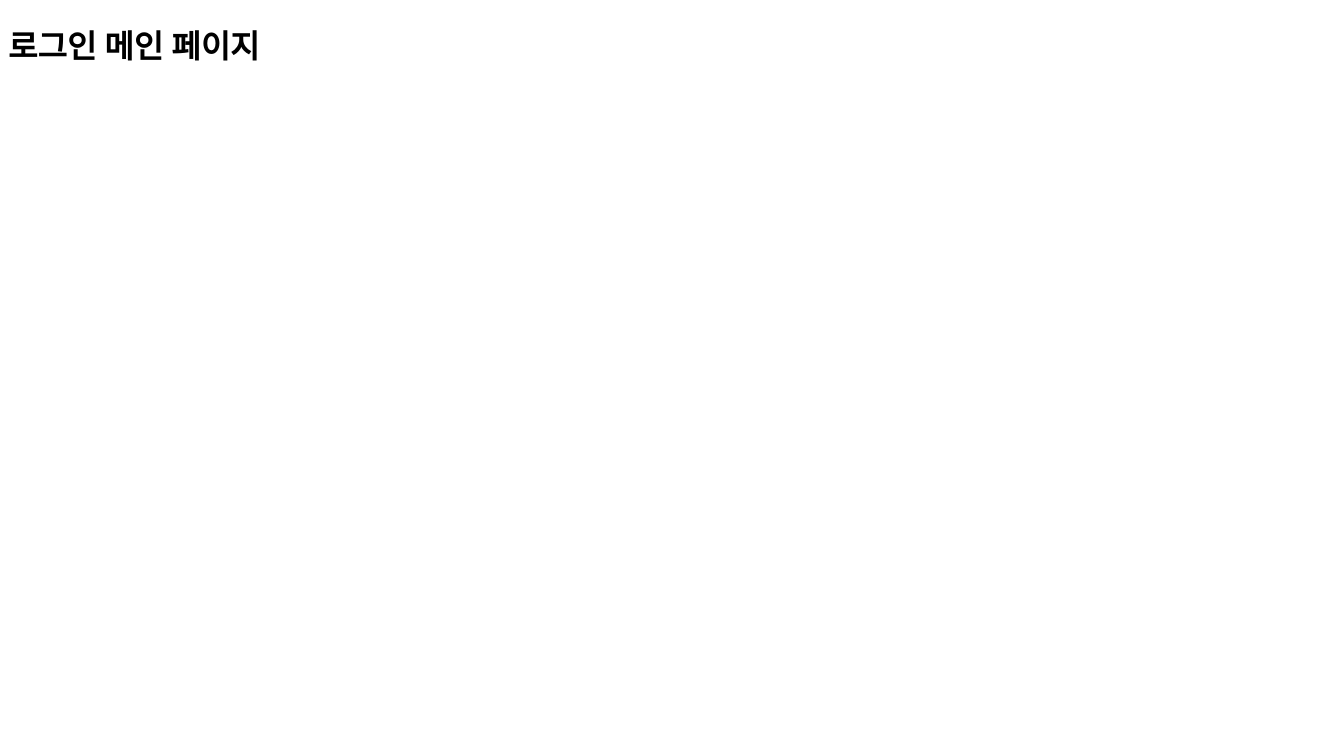
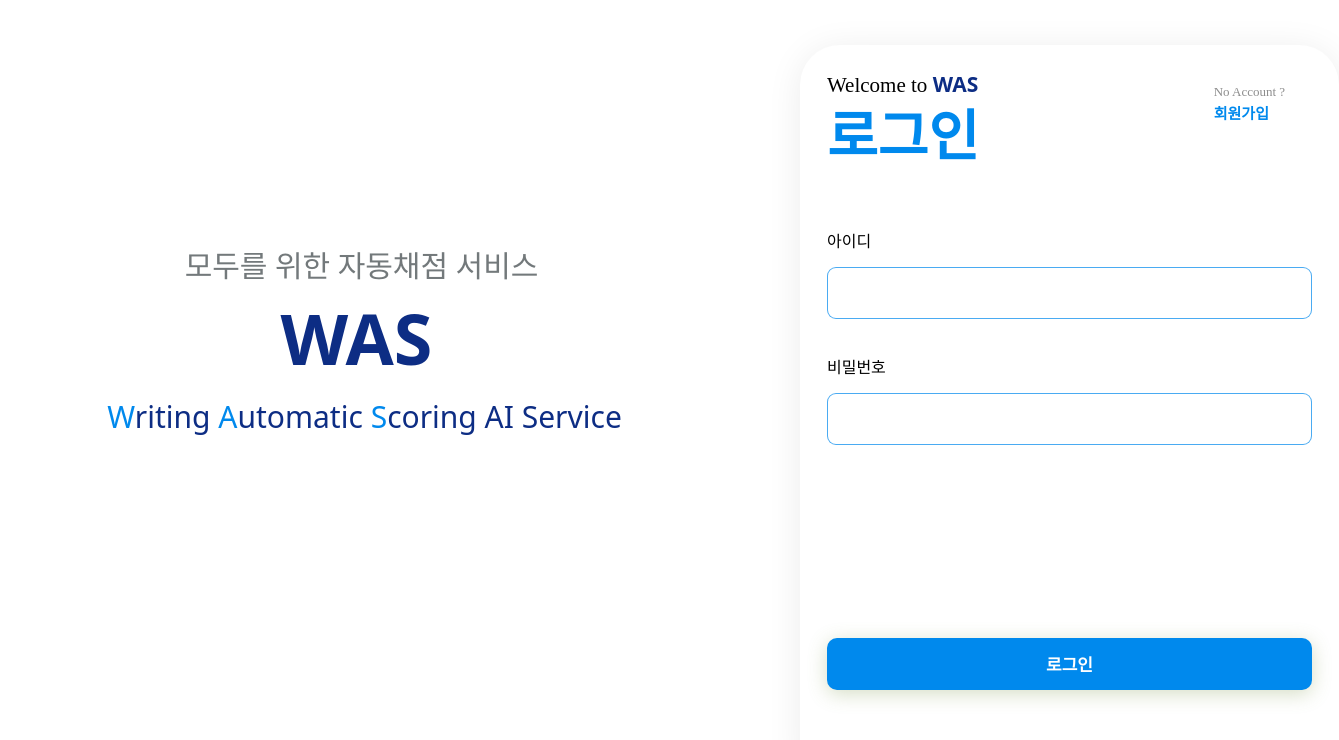
Before and after one commit to WAS-WritingAutomaticScoringAIService/WAS-Front, a React (Create React App) app: page /login in a window 1280 px wide. Shown: the top 740 px of the page, 1339 px wide, since content can reach past the window. Built offline with nearby package versions, Linux system fonts and the light colour scheme.

Commit message:
feat: 로그인페이지 코드 작성

```diff
--- a/src/comb/Login.js
+++ /dev/null
@@ -1,12 +0,0 @@
-//Login.js(로그인 페이지)
-import React from "react";
-
-const Login = () => {
-  return(
-    <div>
-      <h1>로그인 메인 페이지</h1>
-    </div>
-  );
-};
-
-export default Login;
--- a/src/index.js
+++ b/src/index.js
@@ -5,9 +5,10 @@ import { BrowserRouter, Routes, Route } from 'react-router-dom';
 import App from './App';
 import StuMain from './stu/StuMain';
 import ProMain from './pro/ProMain';
-import Login from './comb/Login';
+import Login from './log/Login';
 import CheckTask from './pro/CheckTask';
 import CreateTask from './pro/CreateTask';
+import CreateAccount from './log/CreateAccount';
 
 const rootElement = document.getElementById('root');
 const root = createRoot(rootElement);
@@ -21,6 +22,7 @@ root.render(
       <Route path="/promain" element={<ProMain />} />
       <Route path="/createtask" element={<CreateTask />} />
       <Route path="/checktask" element={<CheckTask />} />
+      <Route path="/createaccount" element={<CreateAccount />} />
     </Routes>
   </BrowserRouter>
 );
--- /dev/null
+++ b/src/log/CreateAccount.js
@@ -0,0 +1,12 @@
+
+import React from 'react';
+
+const CreateAccount = () => {
+  return (
+    <div>
+      <h1>회원가입페이지</h1>
+    </div>
+  );
+};
+
+export default CreateAccount;
--- /dev/null
+++ b/src/log/Login.css
@@ -0,0 +1,200 @@
+/* Login.css */
+
+
+  .loginCenteredContainer {
+    width: 50%;
+    float: left;
+  }
+
+  .loginSubheader {
+    width: 363px;
+    height: 33px;
+    font-family: 'Mulish';
+    font-style: normal;
+    font-weight: 500;
+    font-size: 30px;
+    line-height: 110%;
+    text-align: center;
+    color: #73797B;
+    margin: 0 auto;
+    position: absolute;
+    top: 250px;
+    left: 180px;
+
+  }
+
+
+  .loginWAS {
+    width: 193px;
+    font-family: 'Noto Sans';
+    font-style: normal;
+    font-weight: 700;
+    font-size: 70px;
+    line-height: 110%;
+    text-align: center;
+    color: #0D2D84;
+    margin: 0 auto;
+    position: absolute;
+    top: 300px;
+    left:260px;
+  }
+
+  .loginAIHeader {
+    width: 527px;
+    height: 33px;
+    font-family: 'Noto Sans';
+    font-style: normal;
+    font-weight: 500;
+    font-size: 30px;
+    line-height: 110%;
+    text-align: center;
+    color: #0D2D84;
+    margin: 0 auto;
+    position: absolute;
+    top: 400px;
+    left:101px;
+  }
+
+  #loginAIheader-ColorDifferent {
+    color: #0089ED;
+  }
+
+.rectangle13 {
+    position: absolute;
+    width: 539px;
+    height: 741px;
+    left: 800px;
+    top: 45px;
+    background: #FFFFFF;
+    box-shadow: 0px 4px 35px rgba(0, 0, 0, 0.08);
+    border-radius: 40px;
+  }
+
+  .loginboxwelcometo {
+    position: absolute;
+    top:3%;
+    left:5%;
+    font-family: 'Poppins';
+    font-style: normal;
+    font-weight: 400;
+    font-size: 21px;
+    line-height: 35px;
+    color: #000000;
+  }
+
+  #loginboxWAS {
+    color: #0D2D84;
+    font-family: 'Noto Sans';
+    font-style: normal;
+    font-weight: 900;
+  }
+
+  .loginboxlogin {
+    position: absolute;
+    top:7%;
+    left:5%;
+    font-family: 'Poppins';
+    font-style: normal;
+    font-weight: 800;
+    font-size: 55px;
+    line-height: 82px;
+    color:  #0089ED;;
+  }
+
+  .loginid{
+    position: absolute;
+    top:25%;
+    left:5%;
+    font-family: 'Poppins';
+    font-style: normal;
+    font-weight: 400;
+    font-size: 16px;
+    line-height: 24px;
+  }
+
+  #username{
+    box-sizing: border-box;
+    position: absolute;
+    left: 5%;
+    right: 5%;
+    top: 30%;
+    bottom: 63%;
+    background: #FFFFFF;
+    border: 1px solid rgba(0, 137, 237, 0.71);
+    border-radius: 9px;
+    font-family:"Poppins";
+    font-style: normal;
+    font-size:20px;
+    font-weight: 400;
+    padding: 10px;
+  }
+
+  .loginpassword{
+    position: absolute;
+    top:42%;
+    left:5%;
+    font-family: 'Poppins';
+    font-style: normal;
+    font-weight: 400;
+    font-size: 16px;
+    line-height: 24px;
+  }
+
+  #password{
+    box-sizing: border-box;
+    position: absolute;
+    left: 5%;
+    right: 5%;
+    top: 47%;
+    bottom: 46%;
+    background: #FFFFFF;
+    border: 1px solid rgba(0, 137, 237, 0.71);
+    border-radius: 9px;
+    font-family:"Poppins";
+    font-style: normal;
+    font-size:20px;
+    font-weight: 400;
+    padding: 10px;
+  }
+
+  .loginbutton{
+    box-sizing: border-box;
+    position: absolute;
+    left: 5%;
+    right: 5%;
+    top: 80%;
+    bottom: 13%;
+    background: #0089ED;
+    box-shadow: 0px 4px 19px rgba(119, 147, 65, 0.3);
+    border-radius: 10px;
+    border:none;
+    color:white;
+    font-family:"Poppins";
+    font-style: normal;
+    font-size:17px;
+    font-weight: 700;
+  }
+
+  .noaccount{
+    position: absolute;
+    top:5%;
+    right:10%;
+    font-family: 'Poppins';
+    font-style: normal;
+    font-weight: 400;
+    font-size: 13px;
+    line-height: 20px;
+    color: #8D8D8D;
+  }
+
+  .gocreateaccount {
+    position: absolute;
+    top:8%;
+    right:13%;
+    font-family: 'Poppins';
+    font-style: normal;
+    font-weight: 800;
+    font-size: 15px;
+    line-height: 20px;
+    color:#0089ED;
+  }
--- /dev/null
+++ b/src/log/Login.js
@@ -0,0 +1,75 @@
+//Login.js(로그인 페이지)
+import "./Login.css";
+import { Link } from 'react-router-dom';
+import React, { useState } from 'react';
+
+const LoginForm = () => {
+  const [username, setUsername] = useState('');
+  const [password, setPassword] = useState('');
+
+  const handleLogin = () => {
+    if (username && password) {
+      alert('로그인 성공');
+    } else {
+      alert('아이디와 비밀번호를 입력하세요');
+    }
+  };
+
+  return (
+
+    <div>
+    <Link to="/">
+    <div className="loginCenteredContainer">
+      <div className="loginSubheader">모두를 위한 자동채점 서비스</div>
+        <div className="loginWAS">WAS</div>
+          <div className="loginAIHeader ">
+            <span id="loginAIheader-ColorDifferent">W</span>riting{' '}
+            <span id="loginAIheader-ColorDifferent">A</span>utomatic{' '}
+            <span id="loginAIheader-ColorDifferent">S</span>coring AI Service
+          </div>
+      </div>
+      </Link>
+
+    <div className="rectangle13">
+      <div className="loginboxwelcometo">
+          Welcome to
+        <span id = "loginboxWAS"> WAS</span>
+      </div>
+      <div className="loginboxlogin">로그인</div>
+
+      <div className="createaccount">
+        <div className="noaccount">No Account ?</div>
+            <Link to="/createaccount">
+              <div className="gocreateaccount">
+              회원가입
+              </div>
+            </Link>
+      </div>
+
+      <div className="idinputContainer">
+        <label htmlFor="username" className="loginid">아이디</label>
+        <input
+          type="text"
+          id="username"
+          value={username}
+          onChange={(e) => setUsername(e.target.value)}
+        />
+      </div>
+
+      <div className="passwordinputContainer">
+        <label htmlFor="password" className="loginpassword">비밀번호</label>
+        <input
+          type="password"
+          id="password"
+          value={password}
+          onChange={(e) => setPassword(e.target.value)}
+        />
+      </div>
+
+      <button className="loginbutton" onClick={handleLogin}>로그인</button>
+    </div>
+    </div>
+  );
+};
+
+export default LoginForm;
```
